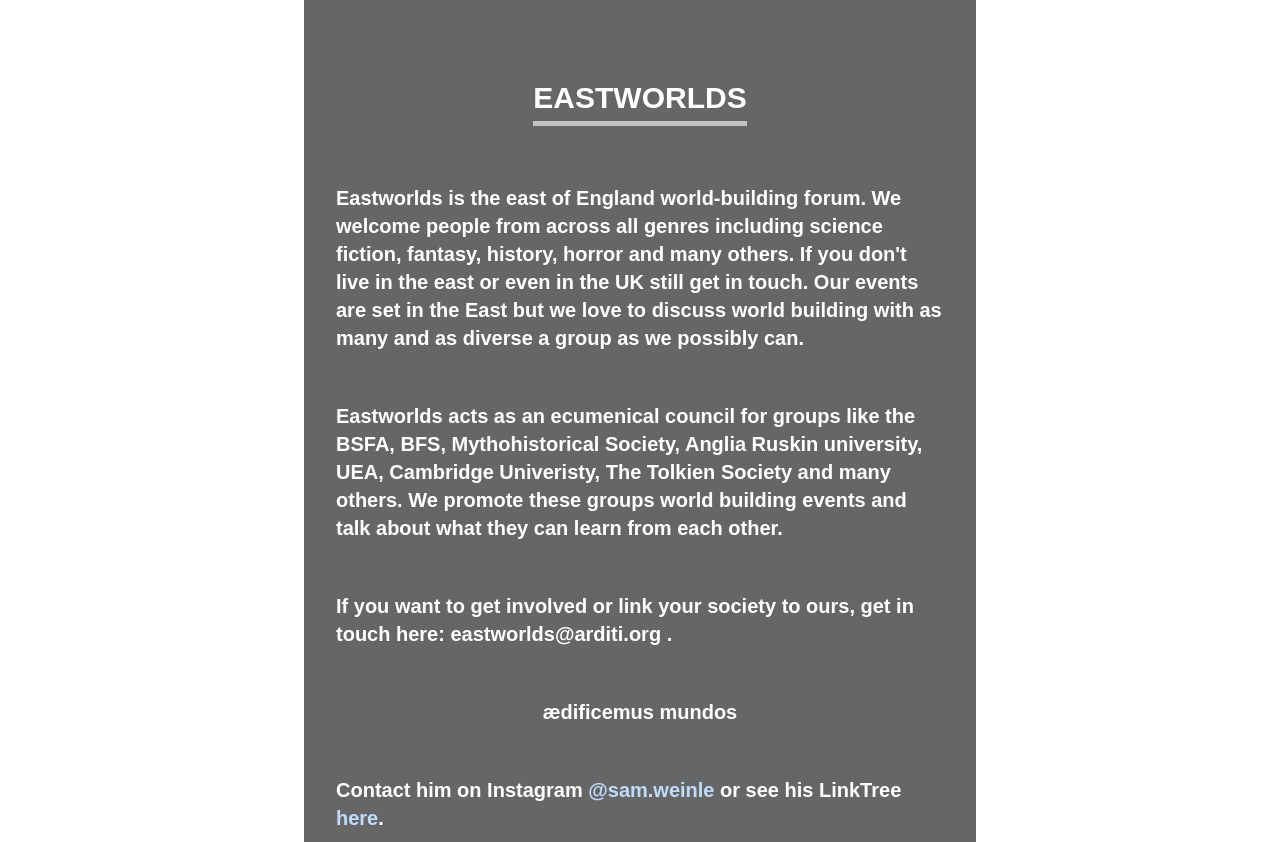
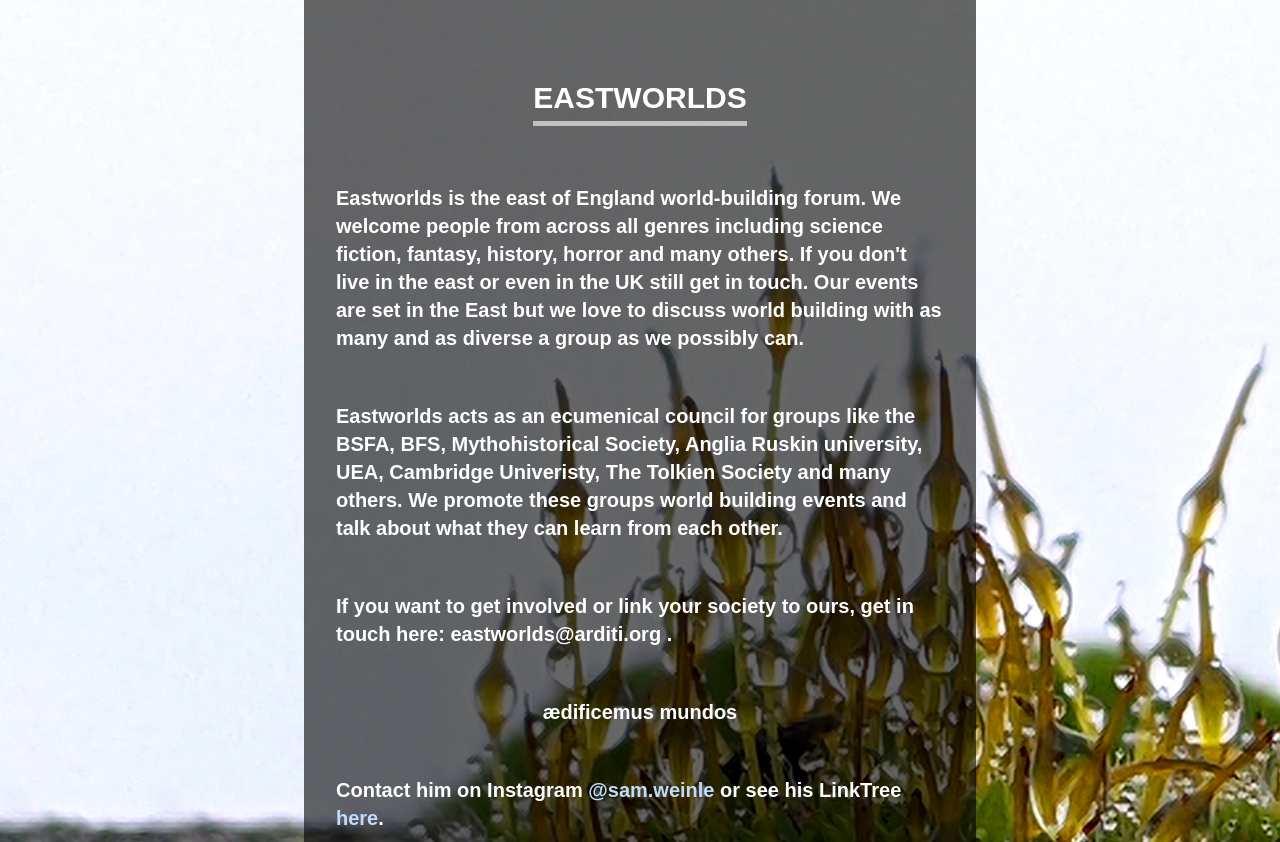
Before and after one commit to monscamus/eastworlds, a Next.js app: page / in a window 1280 px wide. Built offline with nearby package versions, Linux system fonts and the light colour scheme; a web font is replaced by a local one.

Commit message:
background

```diff
--- a/tailwind.config.ts
+++ b/tailwind.config.ts
@@ -17,7 +17,7 @@
         'serif': ['var(--font-orbitron)'],
       },
       backgroundImage: {
-        'sam-editor': "url('/background.jpg')"
+        'eastworlds': "url('/background.jpg')"
       },
     },
   },
```
Also changed, not shown: 1 other file (tests, documents, lock files or other folders).
